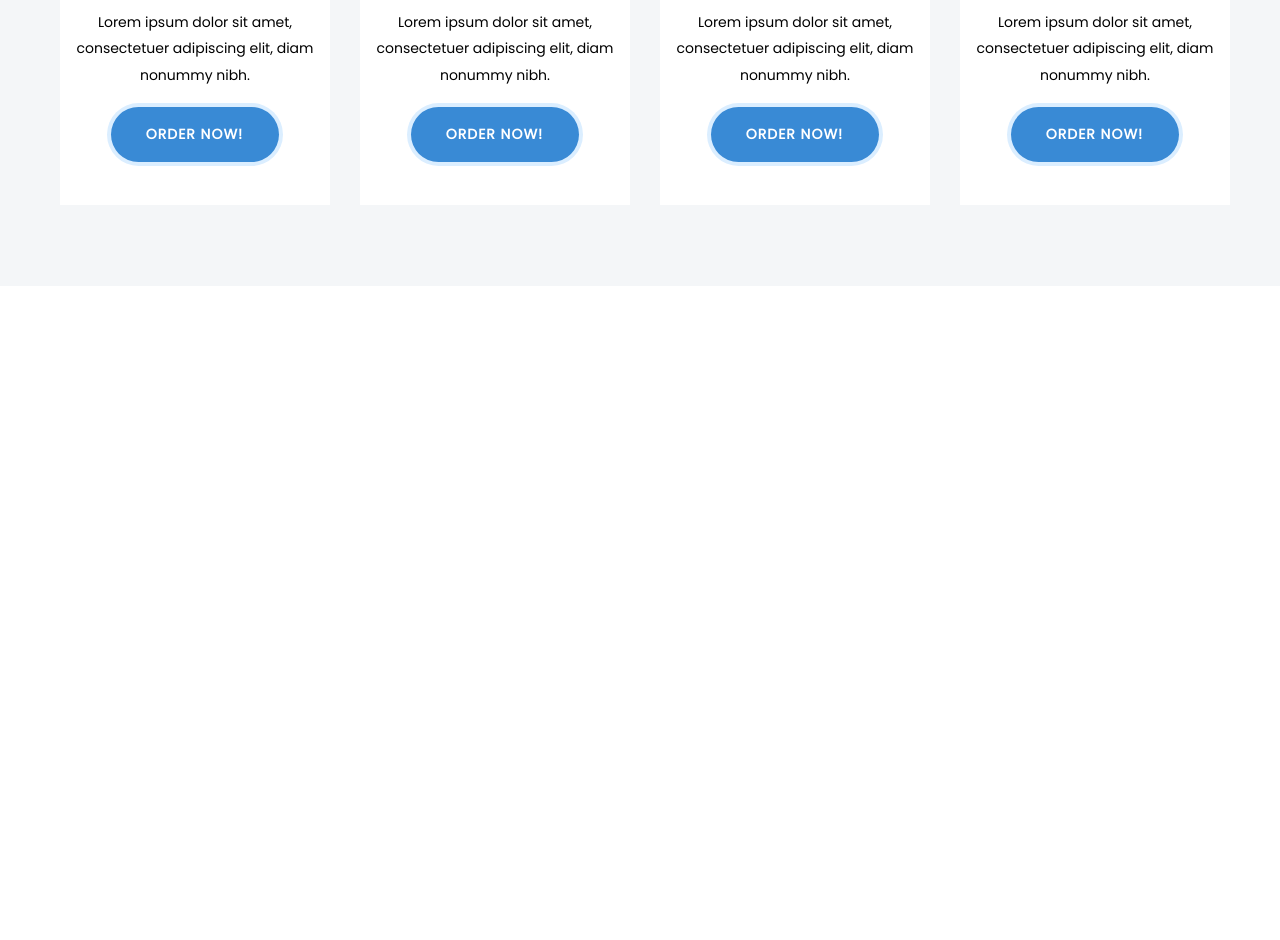
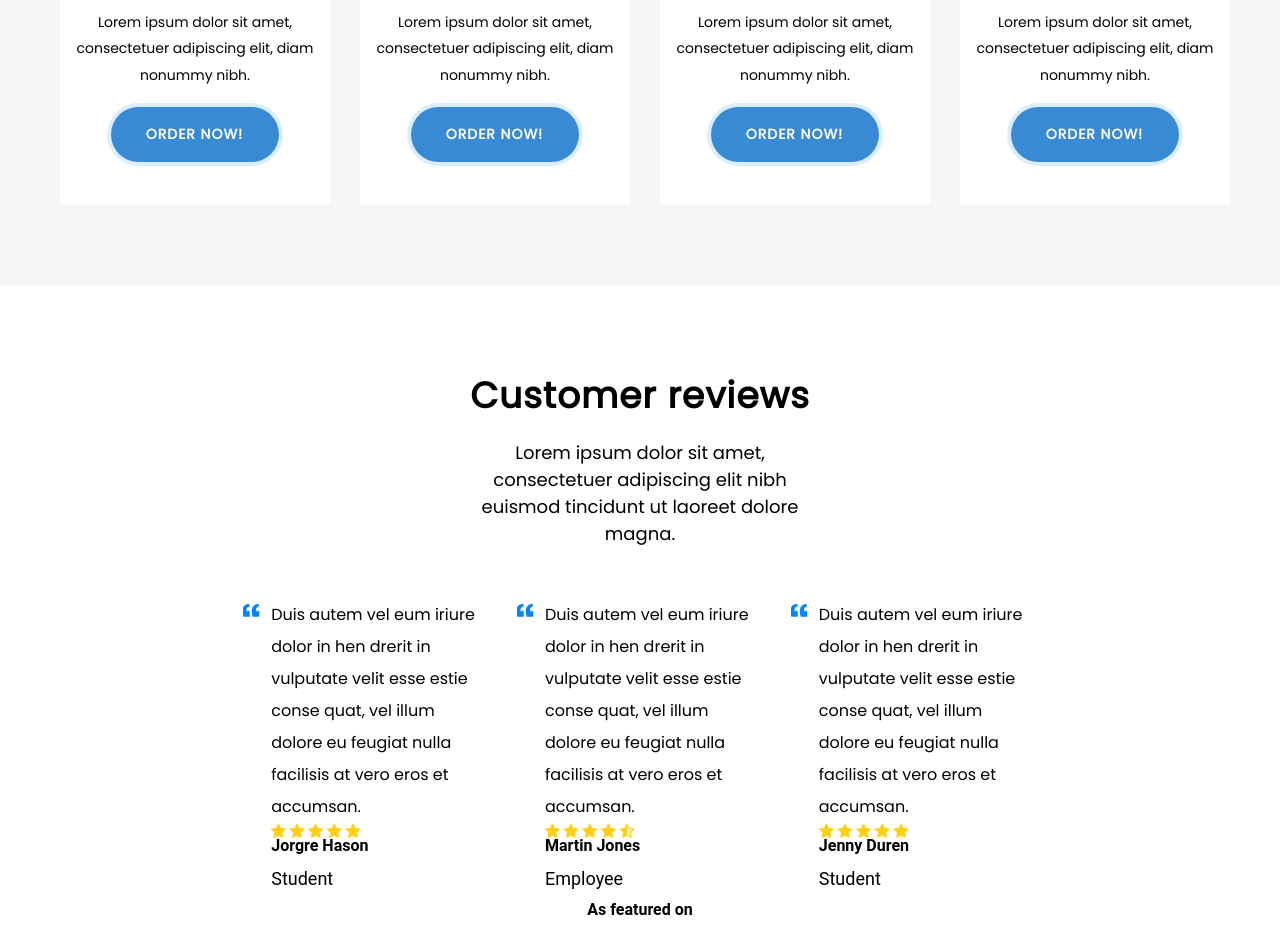
Before and after one commit to melight402/gulp-boilerplate, a website: page src/index.html in a window 1280 px wide. Shown: the part 4882-5822 px from the top of the page. Before the commit the page ends 5172 px from the top, so only its background shows below. Drawn offline with Linux system fonts and the light colour scheme; files that its build step writes are made by us from their sources.

Commit message:
reviews without pixel perfect

```diff
--- a/src/index.html
+++ b/src/index.html
@@ -311,7 +311,89 @@
       </div>
     </div>
   </div>
-
+  <div class="reviews">
+    <h2 class="sub-title">Customer reviews</h2>
+    <p class="regular-text">Lorem ipsum dolor sit amet, consectetuer adipiscing elit
+      nibh euismod tincidunt ut laoreet dolore magna.</p>
+    <div class="reviews-items">
+      <div class="review-item-container">
+        <div class="quotes">
+          <img src="img/quotes.png" alt="">
+        </div>
+        <div class="review-item">
+          <mark>Duis autem vel eum iriure dolor in hen
+            drerit in vulputate velit esse estie conse
+            quat, vel illum dolore eu feugiat nulla
+            facilisis at vero eros et accumsan.</mark>
+          <div class="stars">
+            <img src="img/stars.png" alt="">
+          </div>
+          <div class="customer">
+            <h5>Jorgre Hason</h5>
+            <p>Student</p>
+          </div>
+        </div>
+      </div>
+      <div class="review-item-container">
+        <div class="quotes">
+          <img src="img/quotes.png" alt="">
+        </div>
+        <div class="review-item">
+          <mark>Duis autem vel eum iriure dolor in hen
+            drerit in vulputate velit esse estie conse
+            quat, vel illum dolore eu feugiat nulla
+            facilisis at vero eros et accumsan.</mark>
+          <div class="stars">
+            <img src="img/stars-voted.png" alt="">
+          </div>
+          <div class="customer">
+            <h5>Martin Jones</h5>
+            <p>Employee </p>
+          </div>
+        </div>
+      </div>
+      <div class="review-item-container">
+        <div class="quotes">
+          <img src="img/quotes.png" alt="">
+        </div>
+        <div class="review-item">
+          <mark>Duis autem vel eum iriure dolor in hen
+            drerit in vulputate velit esse estie conse
+            quat, vel illum dolore eu feugiat nulla
+            facilisis at vero eros et accumsan.</mark>
+          <div class="stars">
+            <img src="img/stars.png" alt="">
+          </div>
+          <div class="customer">
+            <h5>Jenny Duren</h5>
+            <p>Student</p>
+          </div>
+        </div>
+      </div>
+    </div>
+    <h5 class="featured-on">As featured on</h5>
+    <div class="partners">
+      <div class="partners-item">
+        <img src="img/partner1.png" alt="">
+      </div>
+      <div class="partners-item">
+        <img src="img/partner2.png" alt="">
+      </div>
+      <div class="partners-item">
+        <img src="img/partner3.png" alt="">
+      </div>
+      <div class="partners-item">
+        <img src="img/partner4.png" alt="">
+      </div>
+      <div class="partners-item">
+        <img src="img/partner5.png" alt="">
+      </div>
+      <div class="partners-item">
+        <img src="img/partner6.png" alt="">
+      </div>
+    </div>
+    </div>
+  </div>
 
 
 
--- /dev/null
+++ b/src/sass/Components/reviews.scss
@@ -0,0 +1,73 @@
+@import "../core/variables";
+
+.reviews{
+  height: 740px;
+  display: flex;
+  flex-direction: column;
+  justify-content: flex-start;
+  align-items: center;
+  h2{
+    font-size: 36px;
+    font-weight: 600;
+    letter-spacing: 1px;
+    padding-top: 82px;
+  }
+  p{
+    width: 25%;
+    text-align: center;
+    font-size: 18px;
+    padding-top: 16px;
+  }
+  .reviews-items{
+    display: flex;
+    justify-content: space-between;
+    width: 62%;
+    height: 37%;
+    padding-top: 57px;
+    .review-item-container{
+      display: flex;
+      justify-content: space-between;
+      width: 31%;
+      .quotes{
+        img{
+          width: 17px;
+          height: 13px;
+        }
+      }
+      .review-item{
+        display: flex;
+        flex-direction: column;
+        justify-content: space-between;
+        padding-left: 11px;
+        mark{
+          font: 16px Poppins;
+          line-height: 2em;
+          margin-top: -5px;
+        }
+        .stars{
+          width: 90px;
+          height: 15px;
+          img{
+            width: 100%;
+            height: 100%;
+          }
+        }
+        h5{}
+        p{}
+      }
+    }
+  }
+  .featured-on{
+    padding-top: 81px;
+  }
+  .partners{
+    display: flex;
+    padding-top: 28px;
+    width: 60%;
+    justify-content: space-between;
+    align-items: center;
+    .partners-item{
+      img{}
+    }
+  }
+}
```
Also changed, not shown: dist/css/styles.min.css, dist/index.html, src/img/partner1.png (added), src/img/partner2.png (added), src/img/partner3.png (added), src/img/partner4.png (added), src/img/partner5.png (added), src/img/partner6.png (added), src/img/quotes.png (added), src/img/stars-voted.png (added), src/img/stars.png (added).
